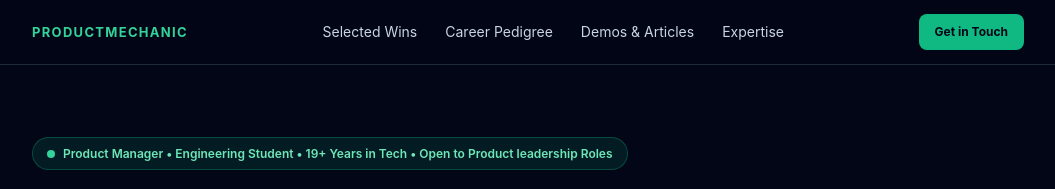
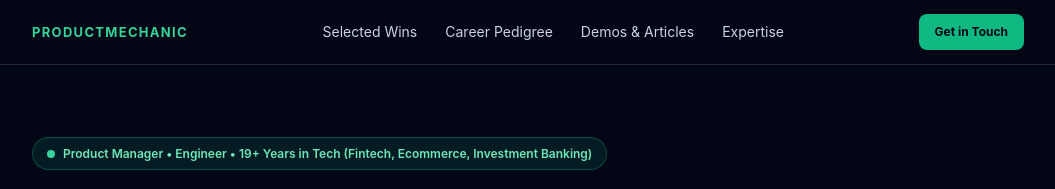
Before and after one commit to ProductMechanic/productmechanic.github.io, a plain HTML site: page index.html in a window 1280 px wide. Shown: the top 189 px of the page, without its empty margins (112-1167 px from the left). Drawn offline with Linux system fonts and the light colour scheme.

Commit message:
Update index.html

```diff
--- a/index.html
+++ b/index.html
@@ -291,7 +291,7 @@
     <div class="hero">
       <div class="badge">
         <span class="dot"></span>
-        Product Manager &bull; Engineering Student &bull; 19+ Years in Tech &bull; Open to Product leadership Roles
+        Product Manager &bull; Engineer &bull; 19+ Years in Tech (Fintech, Ecommerce, Investment Banking)
       </div>
 
       <h1>
```
